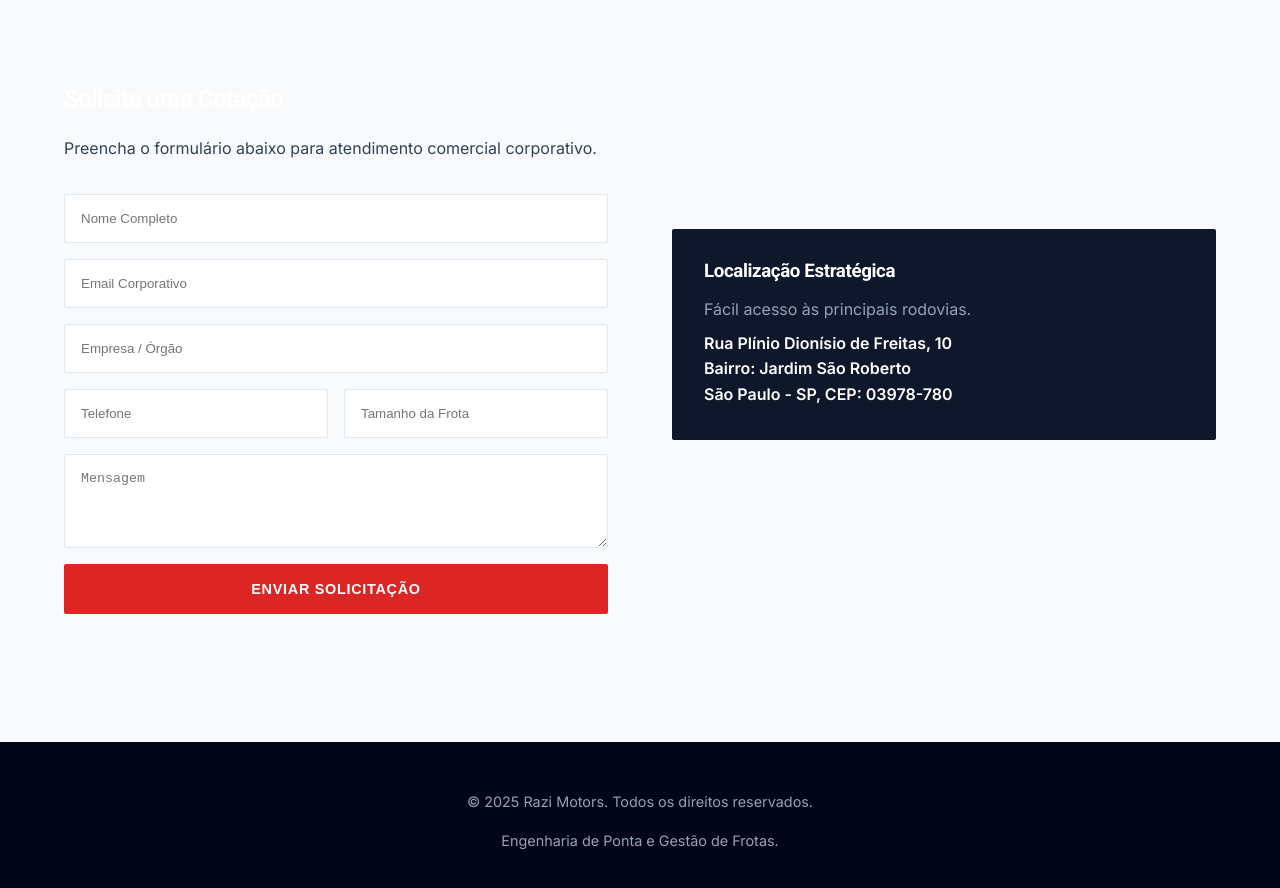
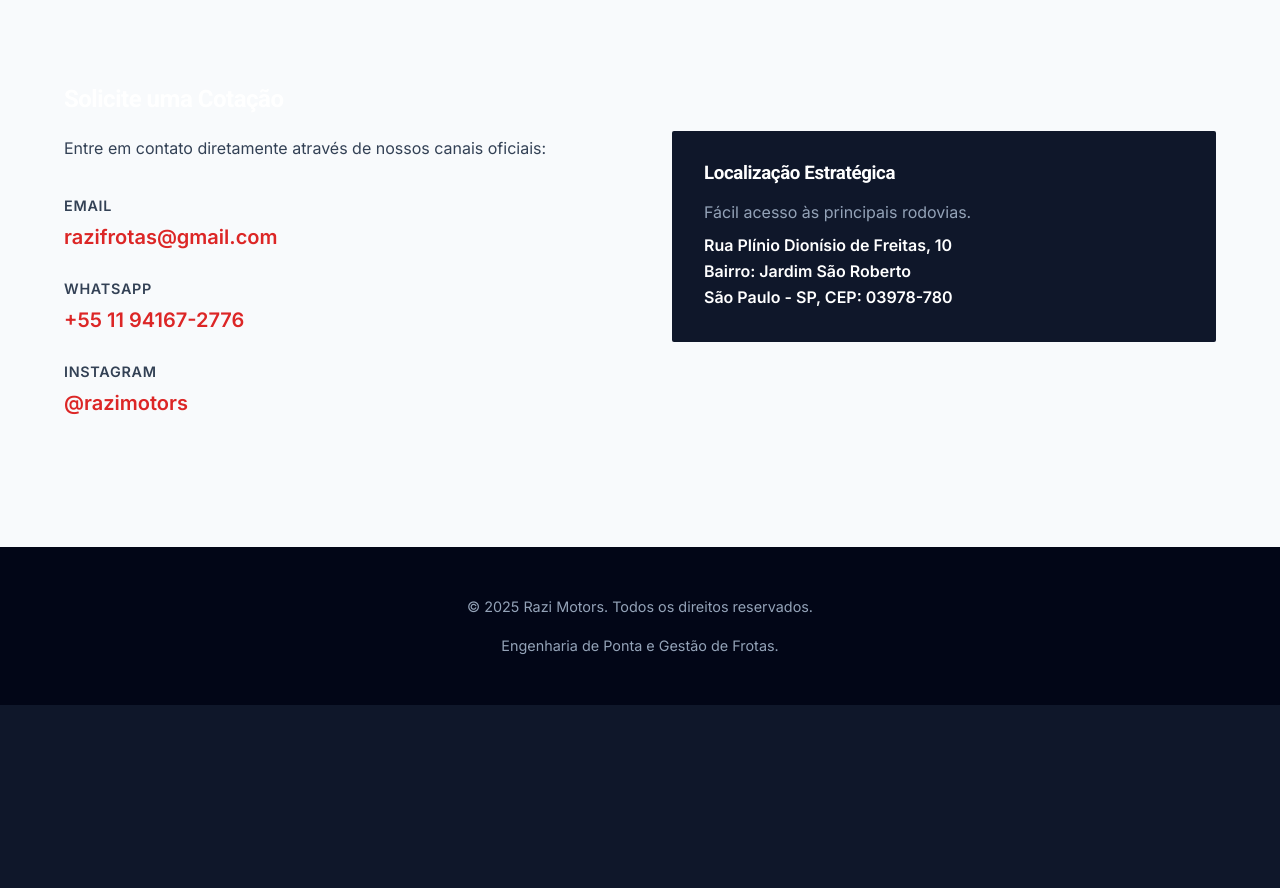
Before and after one commit to MuriloCarvalhoo/razimotors, a website built with Vite: page index.html in a window 1280 px wide. Shown: the part 4920-5808 px from the top of the page. After the commit the page ends 5625 px from the top, so only its background shows below. Built offline with nearby package versions, Linux system fonts and the light colour scheme.

Commit message:
alterado seção de contato

```diff
--- a/index.html
+++ b/index.html
@@ -50,7 +50,9 @@
       style="position: absolute; top:0; left:0; width:100%; height:100%; background: linear-gradient(to bottom, rgba(15,23,42,0.4), rgba(15,23,42,0.8)); z-index: 1;">
     </div>
     <video autoplay muted loop playsinline class="hero-video">
-      <source src="https://github.com/MuriloCarvalhoo/razimotors/raw/refs/heads/master/assets/images/video-apresentacao.mp4" type="video/mp4">
+      <source
+        src="https://github.com/MuriloCarvalhoo/razimotors/raw/refs/heads/master/assets/images/video-apresentacao.mp4"
+        type="video/mp4">
       <img src="assets/images/estrutura.png" alt="Razi Motors Galpão">
     </video>
 
@@ -262,27 +264,35 @@
         <!-- Form -->
         <div>
           <h2 style="margin-bottom: 1.5rem;">Solicite uma Cotação</h2>
-          <p style="margin-bottom: 2rem; color: var(--color-brand-gray);">Preencha o formulário abaixo para atendimento
-            comercial corporativo.</p>
+          <p style="margin-bottom: 2rem; color: var(--color-brand-gray);">Entre em contato diretamente através de nossos
+            canais oficiais:</p>
 
-          <form style="display: grid; gap: 1rem;">
-            <input type="text" placeholder="Nome Completo"
-              style="width: 100%; padding: 1rem; border: 1px solid #e2e8f0; border-radius: var(--radius-sm);">
-            <input type="email" placeholder="Email Corporativo"
-              style="width: 100%; padding: 1rem; border: 1px solid #e2e8f0; border-radius: var(--radius-sm);">
-            <input type="text" placeholder="Empresa / Órgão"
-              style="width: 100%; padding: 1rem; border: 1px solid #e2e8f0; border-radius: var(--radius-sm);">
-            <div style="display: grid; grid-template-columns: 1fr 1fr; gap: 1rem;">
-              <input type="text" placeholder="Telefone"
-                style="width: 100%; padding: 1rem; border: 1px solid #e2e8f0; border-radius: var(--radius-sm);">
-              <input type="number" placeholder="Tamanho da Frota"
-                style="width: 100%; padding: 1rem; border: 1px solid #e2e8f0; border-radius: var(--radius-sm);">
+          <div
+            style="display: flex; flex-direction: column; gap: 1.5rem; font-size: 1.1rem; color: var(--color-brand-dark);">
+            <!-- Email -->
+            <div style="display: flex; flex-direction: column; gap: 0.25rem;">
+              <span
+                style="font-size: 0.9rem; color: var(--color-brand-gray); text-transform: uppercase; font-weight: 700; letter-spacing: 0.05em;">Email</span>
+              <a href="mailto:razifrotas@gmail.com"
+                style="font-size: 1.25rem; font-weight: 600; color: var(--color-brand-accent);">razifrotas@gmail.com</a>
             </div>
-            <textarea rows="4" placeholder="Mensagem"
-              style="width: 100%; padding: 1rem; border: 1px solid #e2e8f0; border-radius: var(--radius-sm);"></textarea>
-            <button type="submit" class="btn btn-primary" style="justify-content: center; width: 100%;">Enviar
-              Solicitação</button>
-          </form>
+
+            <!-- WhatsApp -->
+            <div style="display: flex; flex-direction: column; gap: 0.25rem;">
+              <span
+                style="font-size: 0.9rem; color: var(--color-brand-gray); text-transform: uppercase; font-weight: 700; letter-spacing: 0.05em;">WhatsApp</span>
+              <a href="https://wa.me/5511941672776" target="_blank"
+                style="font-size: 1.25rem; font-weight: 600; color: var(--color-brand-accent);">+55 11 94167-2776</a>
+            </div>
+
+            <!-- Instagram -->
+            <div style="display: flex; flex-direction: column; gap: 0.25rem;">
+              <span
+                style="font-size: 0.9rem; color: var(--color-brand-gray); text-transform: uppercase; font-weight: 700; letter-spacing: 0.05em;">Instagram</span>
+              <a href="https://www.instagram.com/razimotors" target="_blank"
+                style="font-size: 1.25rem; font-weight: 600; color: var(--color-brand-accent);">@razimotors</a>
+            </div>
+          </div>
         </div>
 
         <!-- Map / Info -->
```
